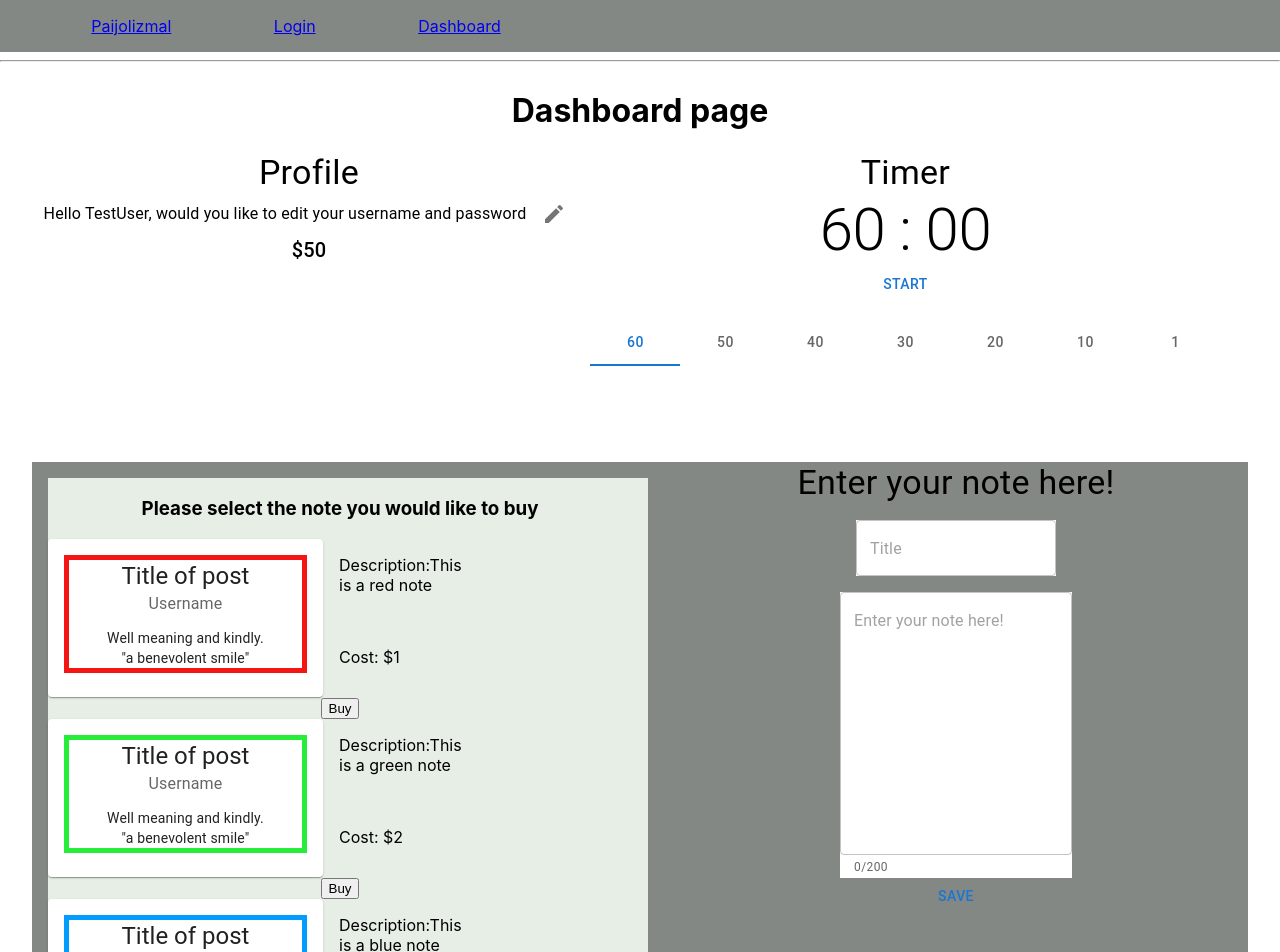
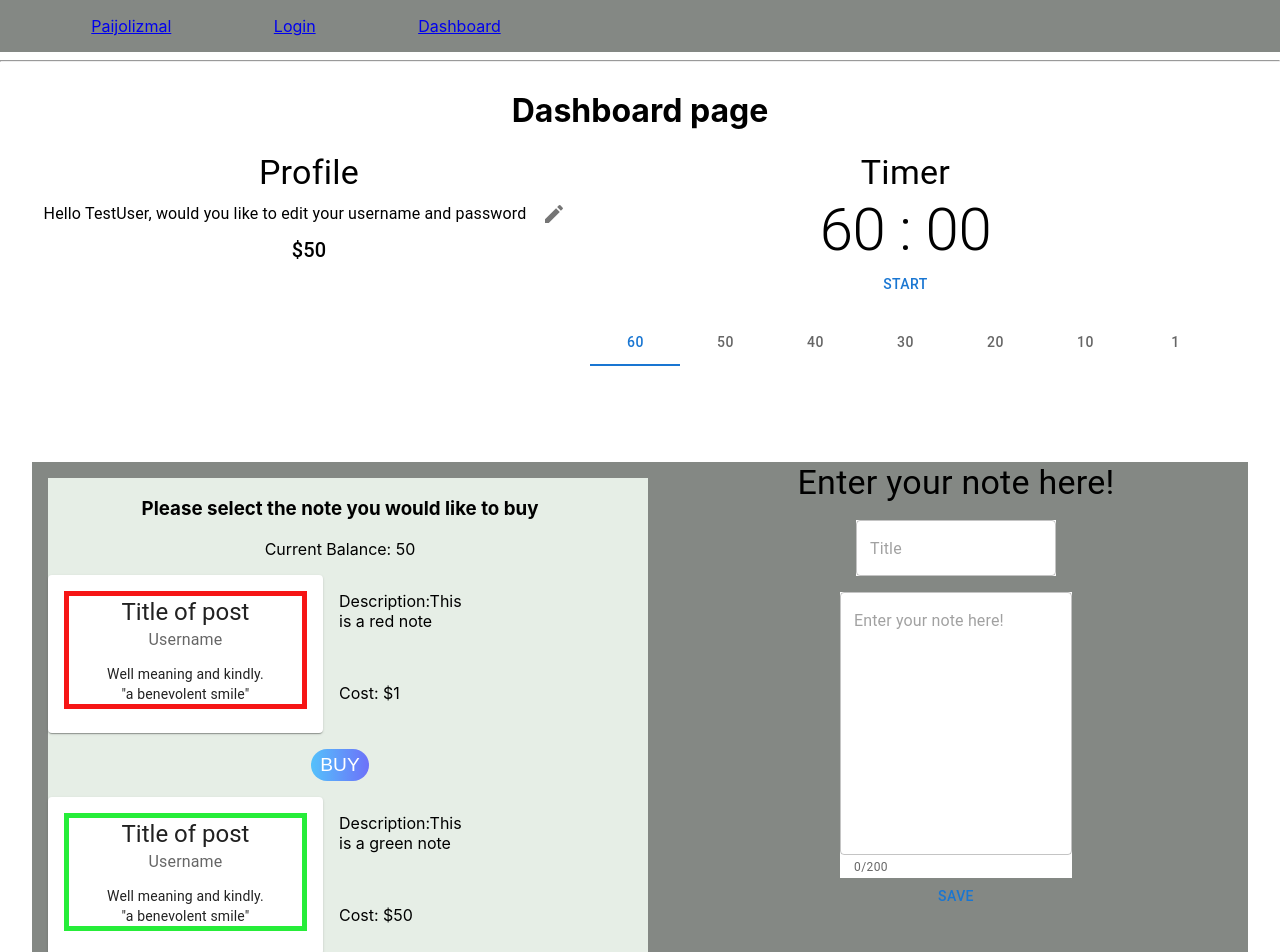
Before and after one commit to J5kinner/PaiJoLizMal, a React (Create React App) app: page /dashboard in a window 1280 px wide. Shown: the top 952 px of the page. Built offline with nearby package versions, Linux system fonts and the light colour scheme.

Commit message:
Shop operates based on user income

```diff
--- a/src/assets/global/_colors.scss
+++ b/src/assets/global/_colors.scss
@@ -1,6 +1,13 @@
-$red: #F61515;
-$green: #26ED39;
-$smoke:  #848884;
+/** @license 3120 Group X
+ * Copyright (c) 3120 Group X, Inc. and its affiliates.
+ *
+ * Authors: @J5kinner
+ *
+ */
+
+$red: #f61515;
+$green: #26ed39;
+$smoke: #848884;
 $light-smoke: #e6eee6;
 $blue: #009dff;
 $white: #fff;
--- /dev/null
+++ b/src/assets/scss/components/Button.scss
@@ -0,0 +1,18 @@
+.btn {
+    width: 10%;
+    height: 2rem;
+    border-radius: 25px;
+    outline: none;
+    border: none;
+    background-image: linear-gradient(to right,#54c1fb, #6d71f9 , #6dd8f9);
+    background-size: 200%;
+    font-size: 1.2rem;
+    color: #fff;
+    text-transform: uppercase;
+    margin: 1rem 0;
+    cursor: pointer;
+    transition: 0.5s;
+  }
+  .btn:hover {
+    background-position: right;
+  }
--- a/src/assets/scss/views/Dashboard.scss
+++ b/src/assets/scss/views/Dashboard.scss
@@ -1,14 +1,17 @@
-@import '../../global/_colors.scss';
+/** @license 3120 Group X
+ * Copyright (c) 3120 Group X, Inc. and its affiliates.
+ *
+ * Authors: @J5kinner
+ *
+ */
+
+@import "../../global/_colors.scss";
 
 .dash-page {
-    display:flex;
+  display: flex;
   justify-content: center;
   flex-wrap: wrap;
-
-
 }
-
-
 
 .dashboard {
   display: flex;
@@ -16,7 +19,6 @@
   width: 95vw;
   justify-content: center;
   background: $white;
-
 }
 .profile {
   display: flex;
@@ -29,6 +31,6 @@
 .shop-front {
   display: flex;
   width: 95vw;
-    margin-top:5em;
+  margin-top: 5em;
   background-color: $smoke;
 }
--- a/src/components/Shop.js
+++ b/src/components/Shop.js
@@ -1,33 +1,67 @@
-import React from "react";
+/** @license 3120 Group X
+ * Copyright (c) 3120 Group X, Inc. and its affiliates.
+ *
+ * Authors: @J5kinner
+ *
+ */
+
+import React, { useState, useEffect } from "react";
 import ShopItem from "./ShopItem";
 import "../assets/scss/components/Shop.scss";
+import "../assets/scss/components/Button.scss";
 
-const items = [
-  { id: 1, title: "This is a red note", cost: 1, color: "red" },
-  { id: 2, title: "This is a green note", cost: 2, color: "green" },
-  { id: 3, title: "This is a blue note", cost: 3, color: "blue" },
-];
+const Shop = ({ user }) => {
+  const [items] = useState([
+    { id: 1, title: "This is a red note", cost: 1, color: "red" },
+    { id: 2, title: "This is a green note", cost: 50, color: "green" },
+    { id: 3, title: "This is a blue note", cost: 51, color: "blue" },
+  ]);
 
+let [coins, setCoins] = useState(user.balance);
 
-const buyHandler = (props) => {
-    console.log("Buying a " + props + " note");
+  /**
+   * BuyHandler takes away the cost value from the balance
+   * of the user and adds the item to the cart of the user
+   *
+   * @param userBalance - How much money the user has
+   * @param id - id of the note being bought
+   * @param color - color of the border
+   * @param cost - cost of the purchase
+   * @return the cost and colour of the chosen note being purchased
+   */
+  const handleBuy = (userBalance, id, cost, color) => {
+      coins = userBalance;
+    if (userBalance < cost) {
+      alert("Sorry you don't have enough coins");
+    } else {
+      //update coins after purchase
+      setCoins(coins - cost)
+    //   console.log(coins - cost);
+    }
+    // console.log(userBalance + " minus " + cost + " Dollars  for " + color);
+  };
 
-}
-
-function Shop(props) {
   return (
     <div className="shop">
       <h3>Please select the note you would like to buy</h3>
+      <p>Current Balance: {coins}</p>
       <ul className="list">
         {items.map((item) => (
           <li key={item.id}>
             <ShopItem title={item.title} cost={item.cost} color={item.color} />
-        <button onClick={buyHandler(item.color)}>Buy</button>
+            <button
+              onClick={() =>
+                handleBuy(user.balance, item.id, item.cost, item.color)
+              }
+              className="btn"
+            >
+              Buy{" "}
+            </button>
           </li>
         ))}
       </ul>
     </div>
   );
-}
+};
 
 export default Shop;
--- a/src/views/Dashboard/DashboardPage.js
+++ b/src/views/Dashboard/DashboardPage.js
@@ -34,20 +34,17 @@ function DashboardPage() {
   return (
     <div className="dash-page">
       <div className="title">
-      <h1>Dashboard page</h1>
+        <h1>Dashboard page</h1>
       </div>
-
       <div className="dashboard">
-
         <div className="profile">
           <ProfileCard user={user} />
-
-        <div className="pomo">
-          <PomodoroTimer setUserBalance={setUserBalance} />
-        </div>
+          <div className="pomo">
+            <PomodoroTimer setUserBalance={setUserBalance} />
+          </div>
         </div>
         <div className="shop-front">
-          <Shop />
+          <Shop user={user}/>
           <NoteEditor />
         </div>
       </div>
```
Also changed, not shown: src/assets/scss/components/Shop.scss (+7 -0 lines), src/components/Note.js (+7 -30 lines), src/components/ShopItem.js (+7 -0 lines). Lines whose indentation alone changed are shown as unchanged.
